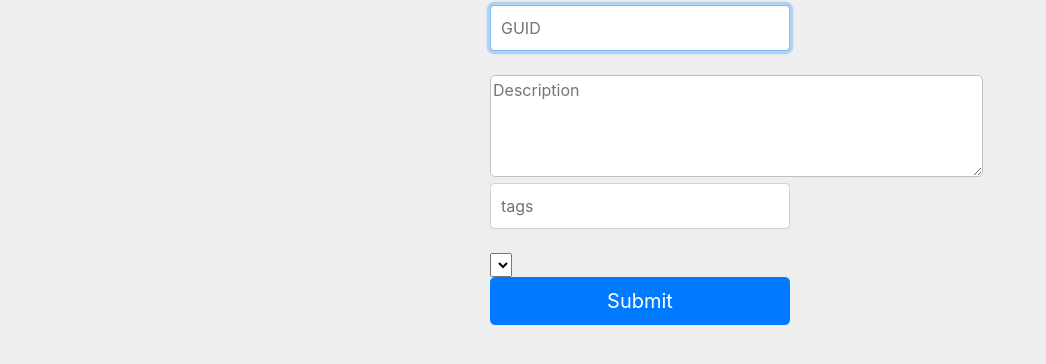
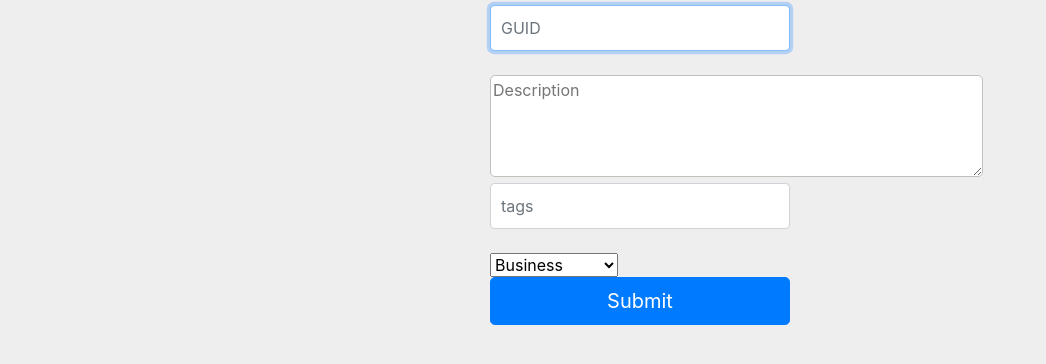
Before and after one commit to NEricN/enhack, a website: page views/publish.html in a window 1280 px wide. Shown: the part 128-492 px from the top of the page, without its empty margins (0-1046 px from the left). Drawn offline with nearby package versions, Linux system fonts and the light colour scheme; files that its build step writes are made by us from their sources.

Commit message:
Fixed select options

```diff
--- a/routes/index.js
+++ b/routes/index.js
@@ -25,7 +25,8 @@ exports.publishNote = function(req, res) {
         tags: req.body.tags.split(","),
         ownerGuid: req.session.uid,
         ownerUsername: req.session.username,
-        ownerToken: req.session.oauthAccessToken
+        ownerToken: req.session.oauthAccessToken,
+        category: req.body.category
       });
 
       newNote.save();
--- a/views/publish.html
+++ b/views/publish.html
@@ -61,11 +61,11 @@
         <input type="text" name="tags" class="form-control" placeholder="tags" required autofocus>
         <br>
         <select name="category">
-          <option value="Business"></option>
-          <option value="Education"></option>
-          <option value="Entertainment"></option>
-          <option value="Lifestyle"></option>
-          <option value="Other"></option>
+          <option value="Business">Business</option>
+          <option value="Education">Education</option>
+          <option value="Entertainment">Entertainment</option>
+          <option value="Lifestyle">Lifestyle</option>
+          <option value="Other">Other</option>
         </select>
         <input class="btn btn-lg btn-primary btn-block" type="submit" value="Submit" />
       </form>
```
